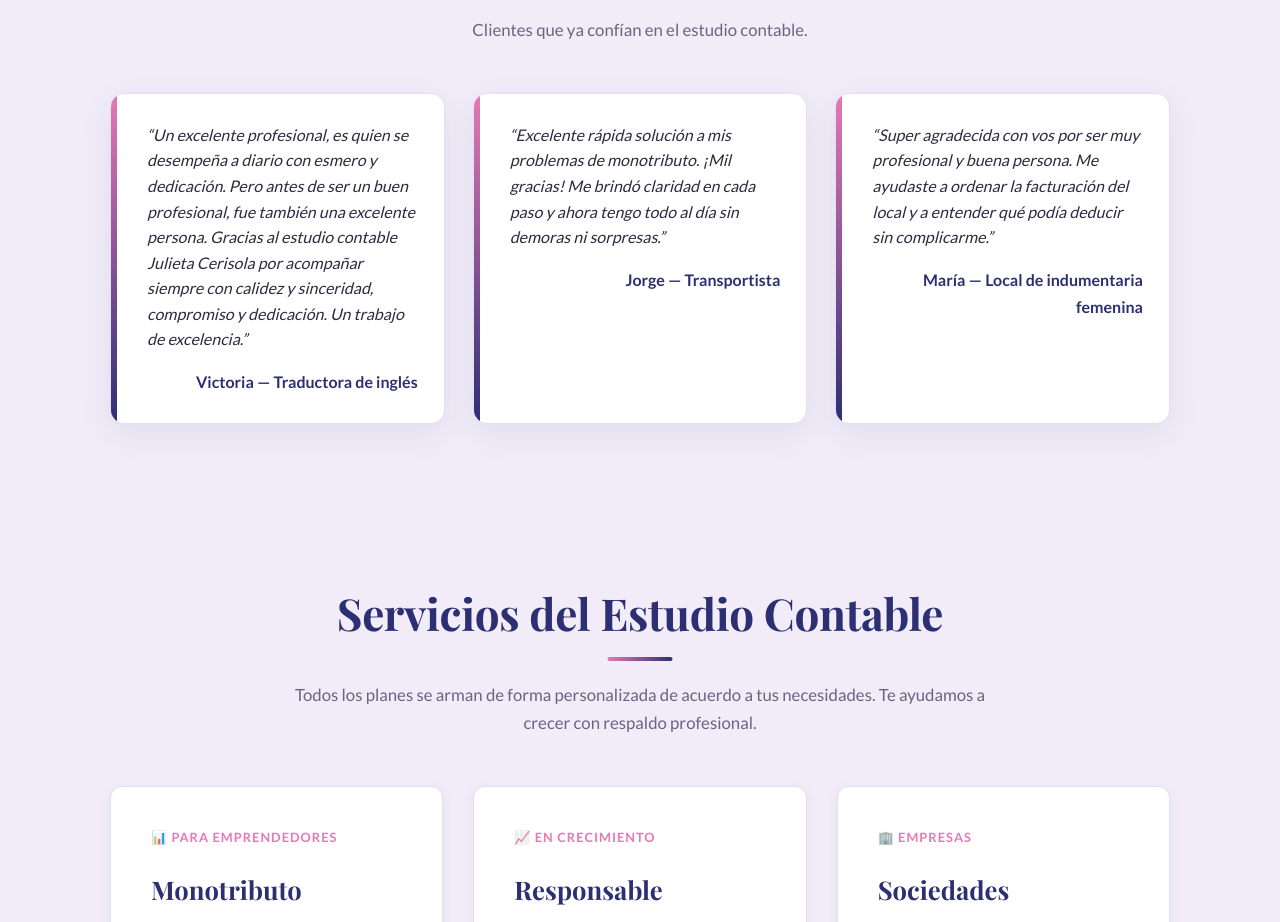
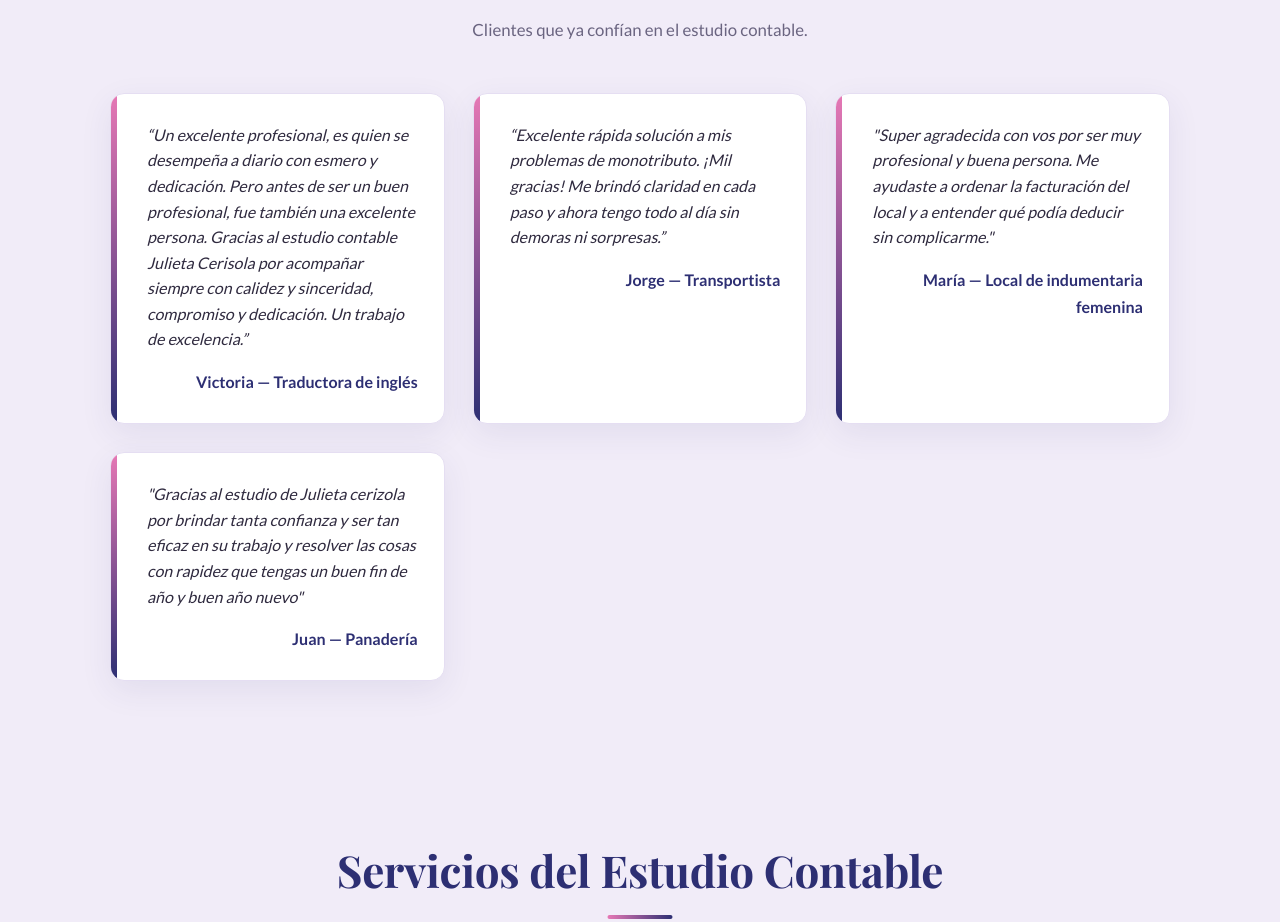
Before and after one commit to emanuel-garrido/julietacerisolacontadora, a plain HTML site: page index.html in a window 1280 px wide. Shown: the part 1567-2489 px from the top of the page. Drawn offline with nearby package versions, Linux system fonts and the light colour scheme.

Commit message:
Add files via upload

```diff
--- a/index.html
+++ b/index.html
@@ -107,8 +107,13 @@
                 </article>
 
                 <article class="testimonial-card">
-                    <p class="testimonial-text">“Super agradecida con vos por ser muy profesional y buena persona. Me ayudaste a ordenar la facturación del local y a entender qué podía deducir sin complicarme.”</p>
+                    <p class="testimonial-text">"Super agradecida con vos por ser muy profesional y buena persona. Me ayudaste a ordenar la facturación del local y a entender qué podía deducir sin complicarme."</p>
                     <span class="author">María — Local de indumentaria femenina</span>
+                </article>
+
+                <article class="testimonial-card">
+                    <p class="testimonial-text">"Gracias al estudio de Julieta cerizola por brindar tanta confianza y ser tan eficaz en su trabajo y resolver las cosas con rapidez que tengas un buen fin de año y buen año nuevo"</p>
+                    <span class="author">Juan — Panadería</span>
                 </article>
             </div>
         </div>
```
